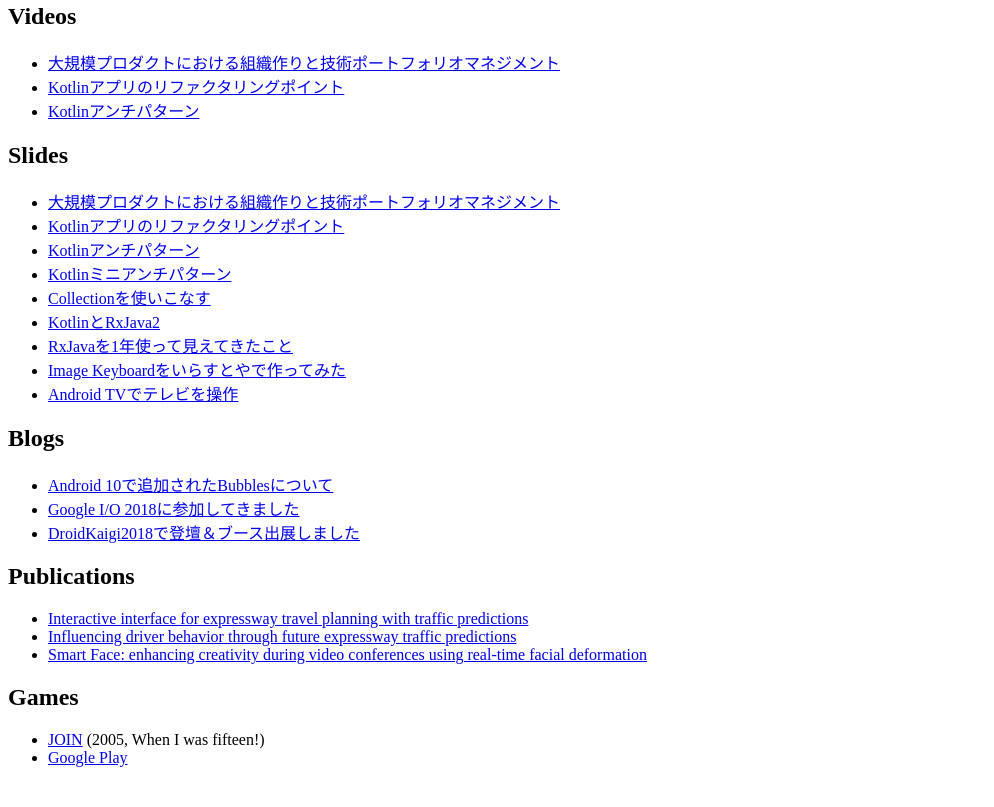
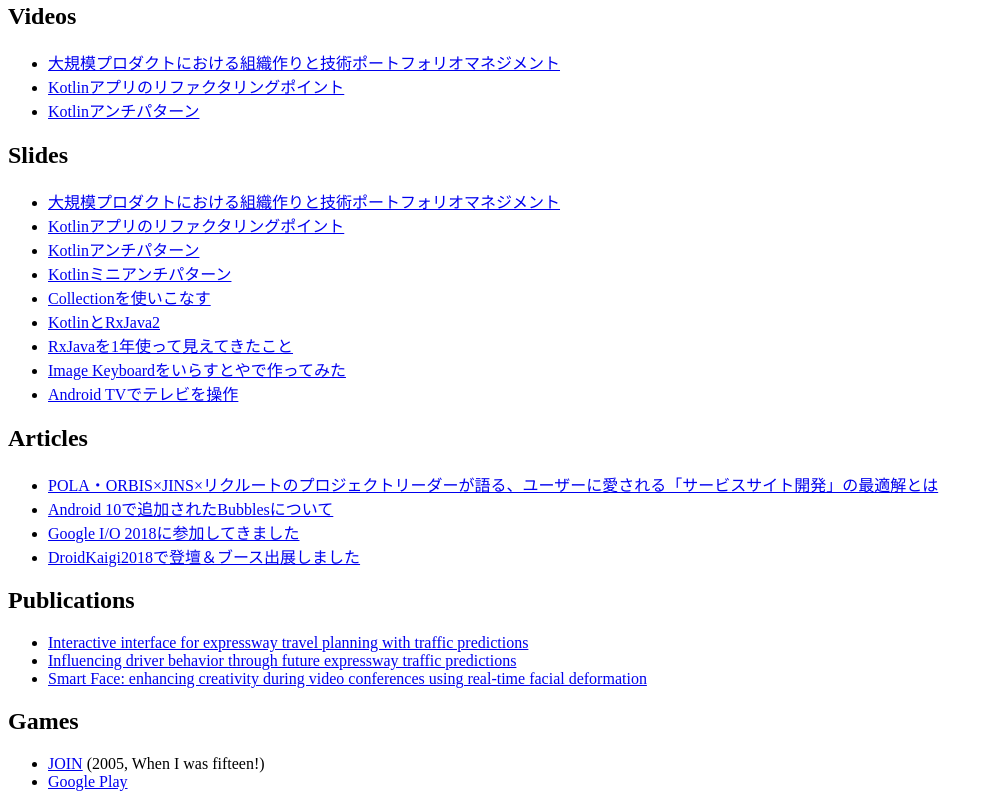
Before and after one commit to oxsoft/oxsoft.github.io, a plain HTML site: page index.html in a window 1280 px wide. Shown: the part 794-1601 px from the top of the page, without its empty margins (0-994 px from the left). Before the commit the page ends 1577 px from the top, so only its background shows below. Drawn offline with Linux system fonts and the light colour scheme.

Commit message:
Update index.html

```diff
--- a/index.html
+++ b/index.html
@@ -64,11 +64,12 @@
   <li><a href="https://speakerdeck.com/oxsoft/image-keyboardwoirasutoyadezuo-tutemita">Image Keyboardをいらすとやで作ってみた</a></li>
   <li><a href="https://www.slideshare.net/ssuserb0d4ff/android-tv-69400573">Android TVでテレビを操作</a></li>
 </ul>
-<h2>Blogs</h2>
+<h2>Articles</h2>
 <ul>
-  <li><a href="https://engineer.recruit-lifestyle.co.jp/techblog/2019-12-12-android-10-bubbles/">Android 10で追加されたBubblesについて</a></li>
-  <li><a href="https://engineer.recruit-lifestyle.co.jp/techblog/2018-05-18-google-io/">Google I/O 2018に参加してきました</a></li>
-  <li><a href="https://engineer.recruit-lifestyle.co.jp/techblog/2018-02-23-droidkaigi2018/">DroidKaigi2018で登壇＆ブース出展しました</a></li>
+  <li><a href="https://techplay.jp/column/1894">POLA・ORBIS×JINS×リクルートのプロジェクトリーダーが語る、ユーザーに愛される「サービスサイト開発」の最適解とは</a></li>
+  <li><a href="https://techblog.recruit.co.jp/article-1114/">Android 10で追加されたBubblesについて</a></li>
+  <li><a href="https://techblog.recruit.co.jp/article-1078/">Google I/O 2018に参加してきました</a></li>
+  <li><a href="https://techblog.recruit.co.jp/article-1067/">DroidKaigi2018で登壇＆ブース出展しました</a></li>
 </ul>
 <h2>Publications</h2>
 <ul>
```
